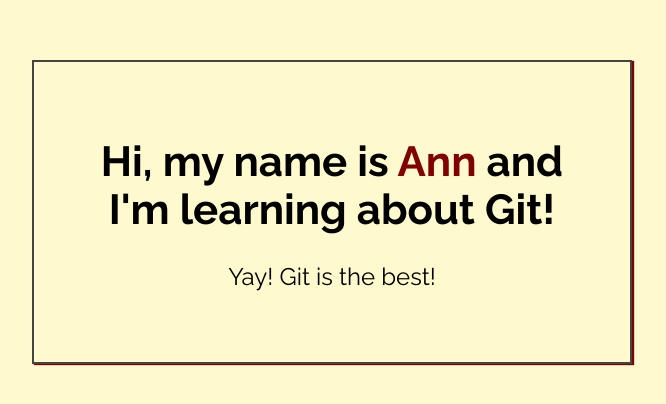
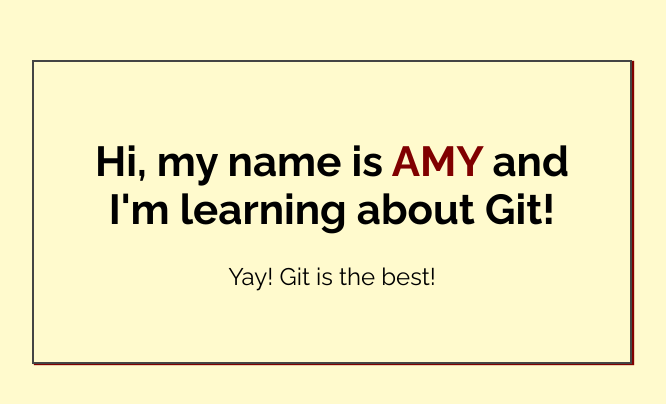
Before and after one commit to blac5007/skillcrush-github-exercise, a plain HTML site: page index.html in a window 1280 px wide. Shown: the part 188-592 px from the top of the page, without its empty margins (308-974 px from the left). Drawn offline with Linux system fonts and the light colour scheme.

Commit message:
Added name to index.html

```diff
--- a/index.html
+++ b/index.html
@@ -14,7 +14,7 @@
 <body>
 
     <div class="greeting">
-        <h1>Hi, my name is <span class="highlight">Ann</span> and I'm learning about Git! </h1>
+        <h1>Hi, my name is <span class="highlight">AMY</span> and I'm learning about Git! </h1>
 
         <p>Yay! Git is the best!</p>
     </div>
```
